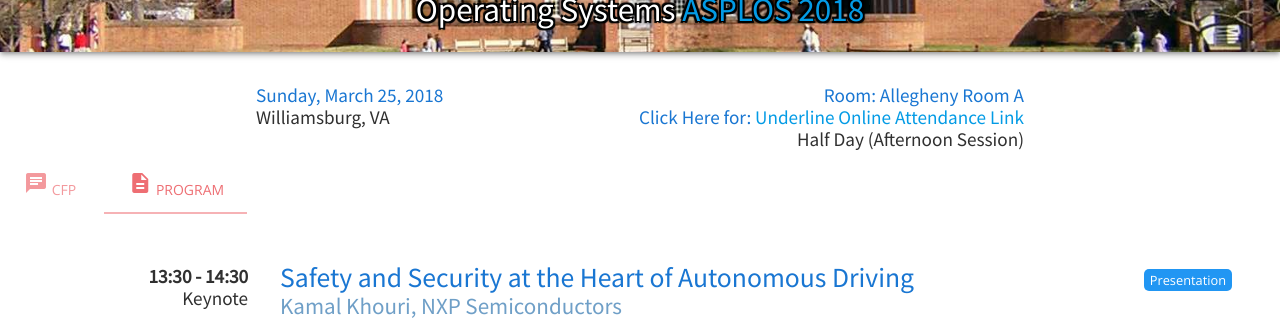
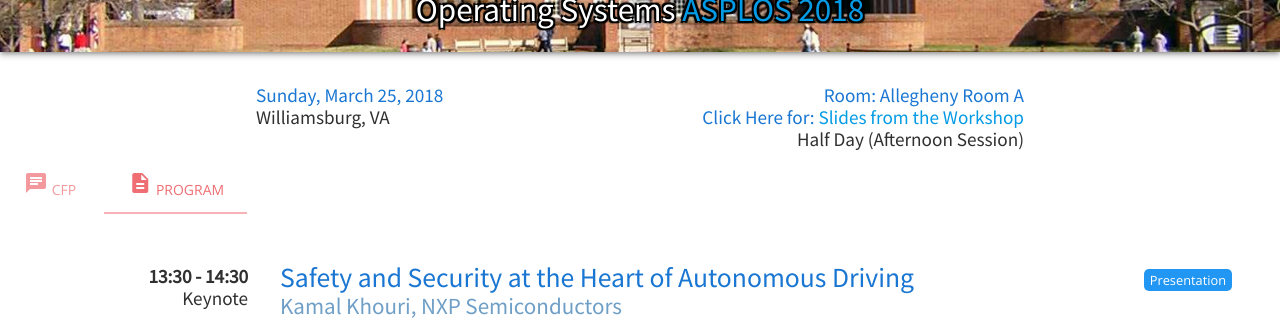
Before and after one commit to mgoldfar/emc2-web, a Jekyll site: the page built from _editions/1-asplos-18.html, in a window 1280 px wide and 900 px high. Shown: the part 362-682 px from the top of the window. Built offline with Jekyll 4.4.1, drawn with Linux system fonts in a browser that asks for light colours.

Commit message:
Update edition-page.html

```diff
--- a/_layouts/edition-page.html
+++ b/_layouts/edition-page.html
@@ -45,7 +45,7 @@
         <div class="ed-grid-item-header-meta-right">
             <h5 class="dark-primary" style="margin: 0;">Room: {{ page.event_room }}</h5>
 	    <h5 class="dark-primary" style="margin: 0;">Click Here for: <a href="{{ page.online_link }}"
-		    target="_blank"><span style="white-space: nowrap;">Underline Online Attendance Link</span></a></h5>
+		    target="_blank"><span style="white-space: nowrap;">Slides from the Workshop</span></a></h5>
             <h5 class="primary-text" style="margin: 0;">{{ event_session_header }}</h5>
         </div>
         <div class="ed-grid-item-header-note">
```
